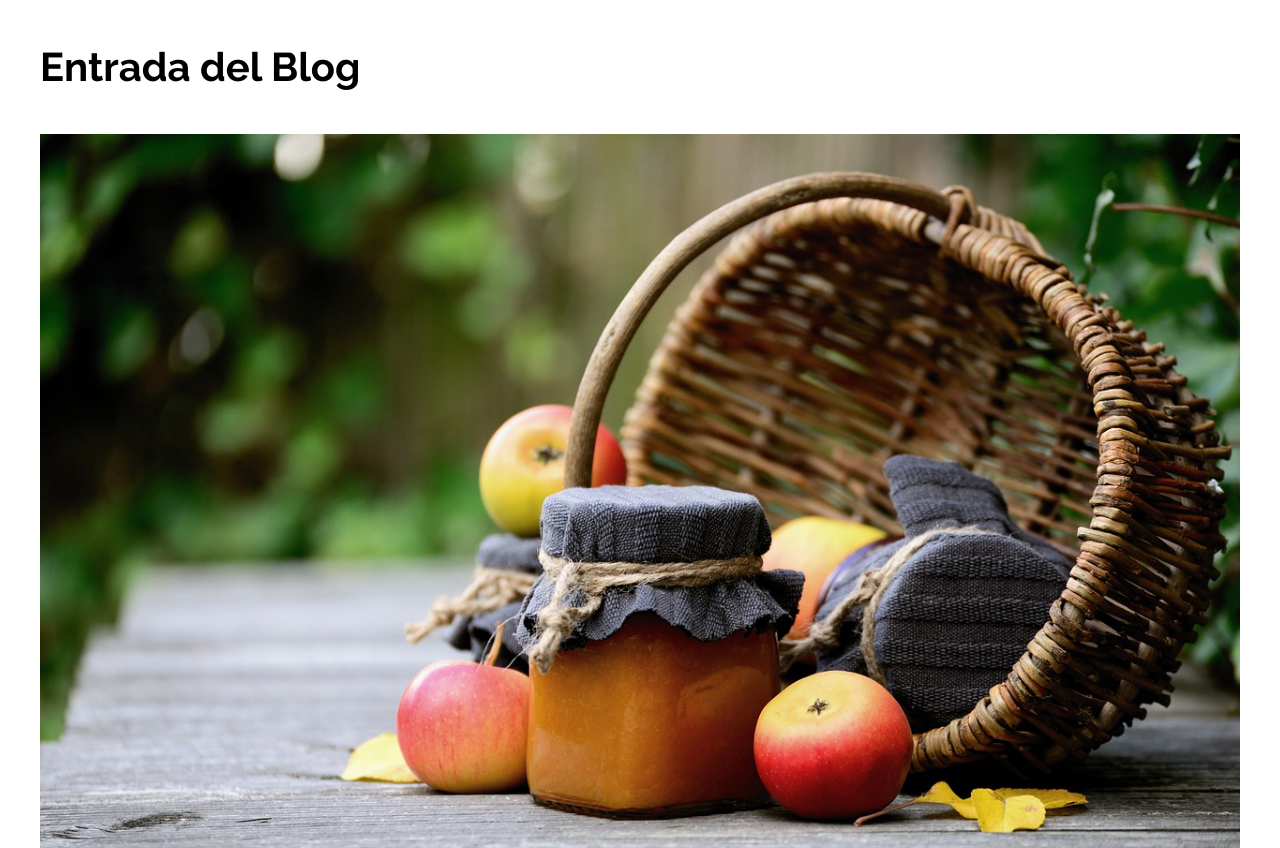
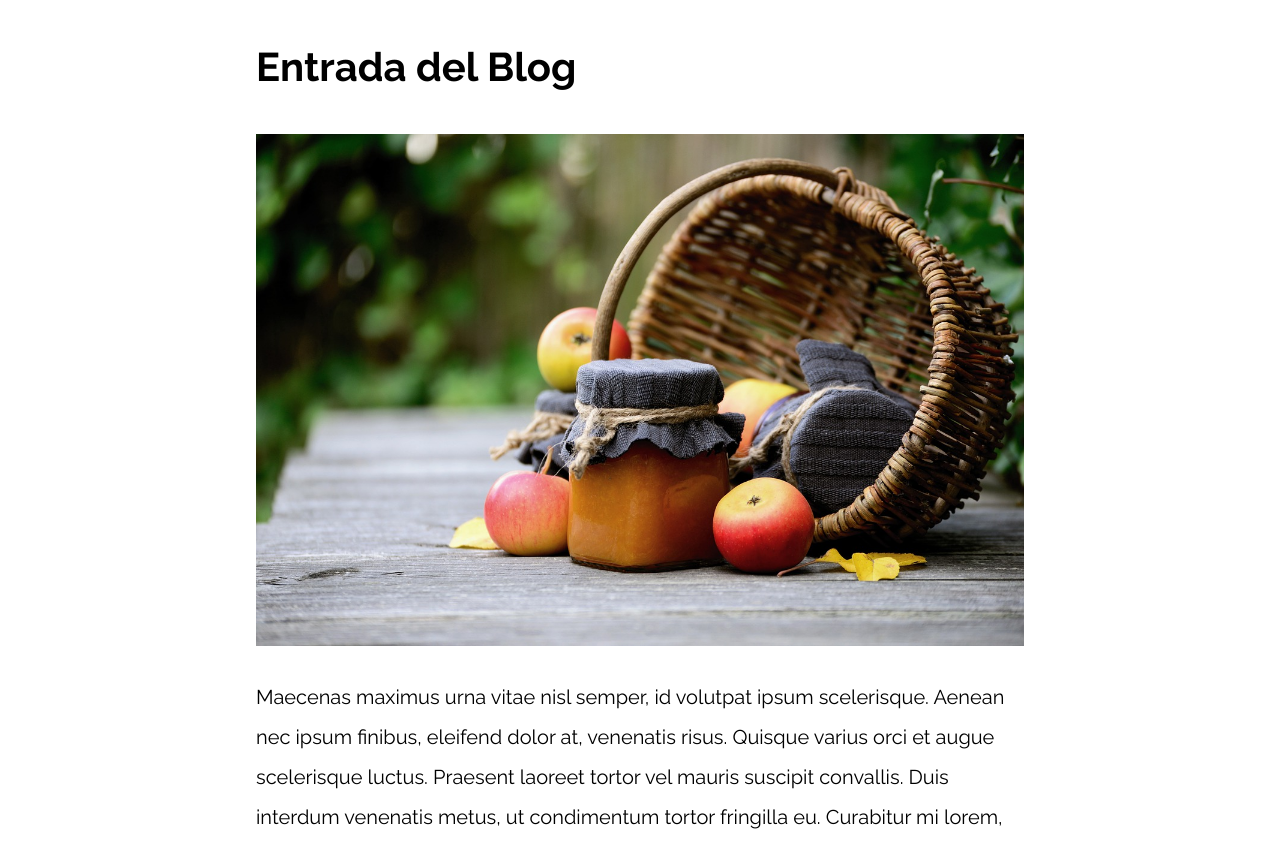
Before and after one commit to Charlybio87/CursoDFullStack, a plain HTML site: page PatronesRWD/14-tiny_tweaks/index.html in a window 1280 px wide. Shown: the top 848 px of the page. Drawn offline with nearby package versions, Linux system fonts and the light colour scheme.

Commit message:
3° Parte

```diff
--- a/PatronesRWD/13-mostly_fluid/css/styles.css
+++ b/PatronesRWD/13-mostly_fluid/css/styles.css
@@ -37,3 +37,15 @@ p {
 }
 
 /** CODIGO AQUI **/
+
+h1 {
+    text-align: center;
+    font-size: 3rem;
+}
+@media (min-width: 768px) {
+    h1 {
+        font-size: 6rem;
+        text-align: right;
+        margin: 5rem;
+    }
+}
--- a/PatronesRWD/14-tiny_tweaks/css/styles.css
+++ b/PatronesRWD/14-tiny_tweaks/css/styles.css
@@ -50,3 +50,21 @@ p {
 }
 
 /** CODIGO AQUI **/
+.contenedor {
+    max-width: 120rem;
+    width: 95%;
+    margin: 0 auto;
+}
+@media (min-width: 768px) {
+    .contenedor {
+        width: 80%;
+    }
+}
+@media (min-width: 992px) {
+    .contenedor {
+        width: 60%;
+    }
+}
+img {
+    max-width: 100%;
+}
```
Also changed, not shown: PatronesRWD/13-mostly_fluid/index.html (+29 -10 lines).
